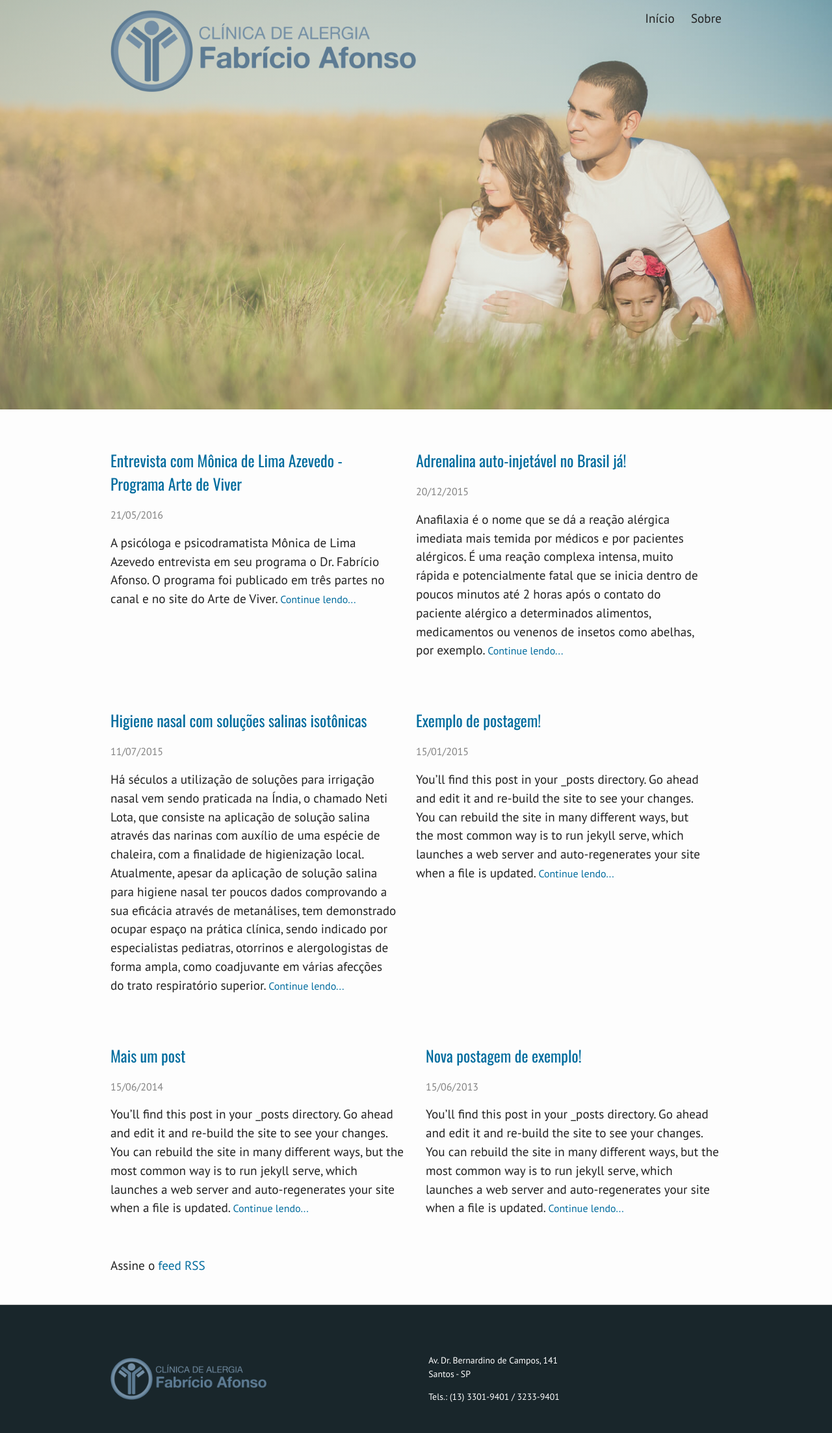
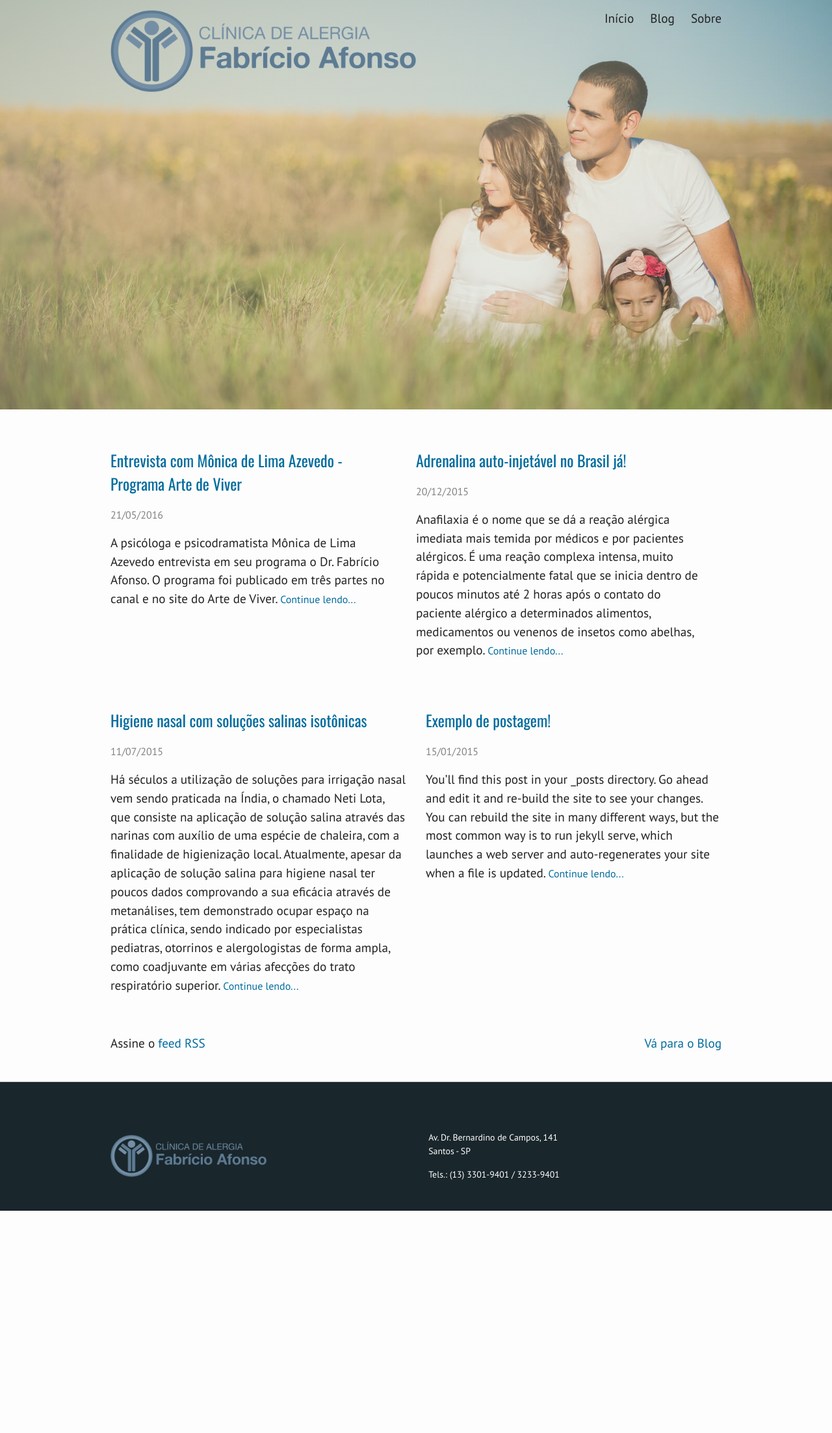
Before and after one commit to aleamparo/clinicafabricioafonso.github.io, a Jekyll site: the page built from index.html, in a window 1280 px wide. Shown: the whole page at 65% size. Built offline with Jekyll 4.4.1, drawn with Linux system fonts in a browser that asks for light colours; after the commit the page ends 1863 px from its top, so only the background shows below that.

Commit message:
Paginação e formatação do Blog

```diff
--- a/_config.yml
+++ b/_config.yml
@@ -9,11 +9,15 @@ url: "http://clinicafabricioafonso.com.br" # the base hostname & protocol for yo
 # Build settings
 markdown: kramdown
 
+paginate: 10
+paginate_path: /blog/:num/
+
 css:
   style: compressed
 
 gems:
   - jekyll-coffeescript
+  - jekyll-paginate
 
 # collections:
 #   my_collection:
--- a/_includes/head.html
+++ b/_includes/head.html
@@ -3,7 +3,7 @@
   <meta http-equiv="X-UA-Compatible" content="IE=edge">
   <meta name="viewport" content="width=device-width, initial-scale=1">
 
-  <title>{% if page.title %}{{ page.title | escape }}{% else %}{{ site.title | escape }}{% endif %}</title>
+  <title>{% if page.title %}{{ page.title | escape }} - {% endif %}{{ site.title | escape }}</title>
   <meta name="description" content="{% if page.excerpt %}{{ page.excerpt | strip_html | strip_newlines | truncate: 160 }}{% else %}{{ site.description }}{% endif %}">
 
   <link rel="stylesheet" href="{{ "/css/main.css" | prepend: site.baseurl }}">
--- a/_includes/header.html
+++ b/_includes/header.html
@@ -15,6 +15,7 @@
 
       <div class="trigger">
         <a class="page-link" href="{{ site.baseurl }}/">Início</a>
+        <a class="page-link" href="{{ site.baseurl }}/blog">Blog</a>
         {% for my_page in site.pages %}
           {% if my_page.menu-title %}
           <a class="page-link" href="{{ my_page.url | prepend: site.baseurl }}">{{ my_page.menu-title }}</a>
--- a/_sass/_layout.sass
+++ b/_sass/_layout.sass
@@ -133,11 +133,6 @@
 .page-heading
     font-size: 20px
 
-.sidebar
-    +media-greater($on-palm)
-        padding-left: $spacing-unit
-        border-left: 1px solid $grey-color-light
-
 .post-list
     margin-left: 0
     list-style: none
@@ -145,18 +140,20 @@
     > li
         margin-bottom: $spacing-unit
 
-
-
 .post-meta
     color: $grey-color
-
 
 .post-link
     display: block
     font-size: 24px
 
-
-
+.pagination
+    max-width: $content-width
+    margin: auto
+    padding: 0 $spacing-unit / 2
+    background-color: $grey-color-light
+    > *
+        padding: 10px
 
 .post-header
     margin-bottom: $spacing-unit
@@ -175,7 +172,13 @@
 .post-content
     margin-bottom: $spacing-unit
 
-    h1, h2, h3, h4, h5, h6,
-    p, blockquote, pre,
-    li, dl, figure, table
-        @extend .wrapper
+    >
+        h1, h2, h3, h4, h5, h6,
+        p, blockquote, pre,
+        ul, ol, dl, figure, table
+            @extend .wrapper
+
+        ol, ul, blockquote
+            padding-left: $spacing-unit * 2
+            +media-query($on-palm)
+                padding-left: $spacing-unit
--- /dev/null
+++ b/blog/index.html
@@ -0,0 +1,52 @@
+---
+layout: page
+title: Blog
+---
+
+<section class="page-content">
+  <div class="wrapper">
+    <ul class="post-list" data-grid="cols-2 spacing">
+      {% for post in paginator.posts %}
+
+        <li data-cell>
+          <h2>
+            <a class="post-link" href="{{ post.url | prepend: site.baseurl }}">{{ post.title }}</a>
+          </h2>
+          <small class="post-meta">{{ post.date | date: "%-d/%m/%Y" }}</small>
+          {% if post.excerpt %}
+            <p>
+              {{ post.excerpt | prepend: site.baseurl | strip_html }}
+              <small><a href="{{ post.url | prepend: site.baseurl }}">Continue lendo...</a></small>
+            </p>
+          {% endif %}
+        </li>
+
+      {% endfor %}
+    </ul>
+
+  </div>
+</section>
+
+<aside class="pagination" data-grid="justify">
+
+  {% if paginator.previous_page %}
+    <a data-cell="shrink" href="{{ site.baseurl }}{{ paginator.previous_page_path }}" class="previous">Mais recentes</a>
+  {% else %}
+    <span data-cell="shrink" class="previous">Primeira página</span>
+  {% endif %}
+
+  <span data-cell="shrink" class="page_number">{{ paginator.page }} de {{ paginator.total_pages }}</span>
+
+  {% if paginator.next_page %}
+    <a data-cell="shrink" href="{{ paginator.next_page_path }}" class="next">Mais antigos</a>
+  {% else %}
+    <span data-cell="shrink" class="next">Última página</span>
+  {% endif %}
+
+</aside>
+
+<aside class="page-content">
+  <div class="wrapper">
+    <p class="rss-subscribe">Assine o <a href="{{ "/feed.xml" | prepend: site.baseurl }}">feed RSS</a></p>
+  </div>
+</aside>
--- a/gulpfile.js
+++ b/gulpfile.js
@@ -39,7 +39,7 @@ gulp.task('browser-sync', ['jekyll-build'], function() {
  * if you add folder for pages, collection or datas, add them to this list
  */
 gulp.task('watch', function () {
-    gulp.watch(['./*', '_layouts/*', '_includes/**/*', '_data/*', 'blog/*', '_posts/*', '_trabalhos/*', '_sass/*', 'css/*', 'js/*', 'img/**/*'], ['jekyll-rebuild']);
+    gulp.watch(['./*', '_layouts/*', '_includes/**/*', '_data/*', 'blog/*', '_posts/*', '_trabalhos/*', '_sass/*', 'css/*', 'js/*', 'img/**/*', 'blog/**/*'], ['jekyll-rebuild']);
 });
 
 /**
--- a/index.html
+++ b/index.html
@@ -2,10 +2,10 @@
 layout: default
 ---
 
-<div class="page-content">
+<section class="page-content">
   <div class="wrapper">
     <ul class="post-list" data-grid="cols-2 spacing">
-      {% for post in site.posts %}
+      {% for post in site.posts limit:4 %}
         <li data-cell>
           <h2>
             <a class="post-link" href="{{ post.url | prepend: site.baseurl }}">{{ post.title }}</a>
@@ -24,6 +24,10 @@ layout: default
       {% endfor %}
     </ul>
 
-    <p class="rss-subscribe">Assine o <a href="{{ "/feed.xml" | prepend: site.baseurl }}">feed RSS</a></p>
+    <aside data-grid="spacing">
+      <p class="rss-subscribe">Assine o <a href="{{ "/feed.xml" | prepend: site.baseurl }}">feed RSS</a></p>
+      <p data-cell="shrink"><a href="/blog/">Vá para o Blog</a></p>
+    </aside>
+
   </div>
-</div>
+</section>
```
Also changed, not shown: _layouts/post.html (+12 -10 lines).
